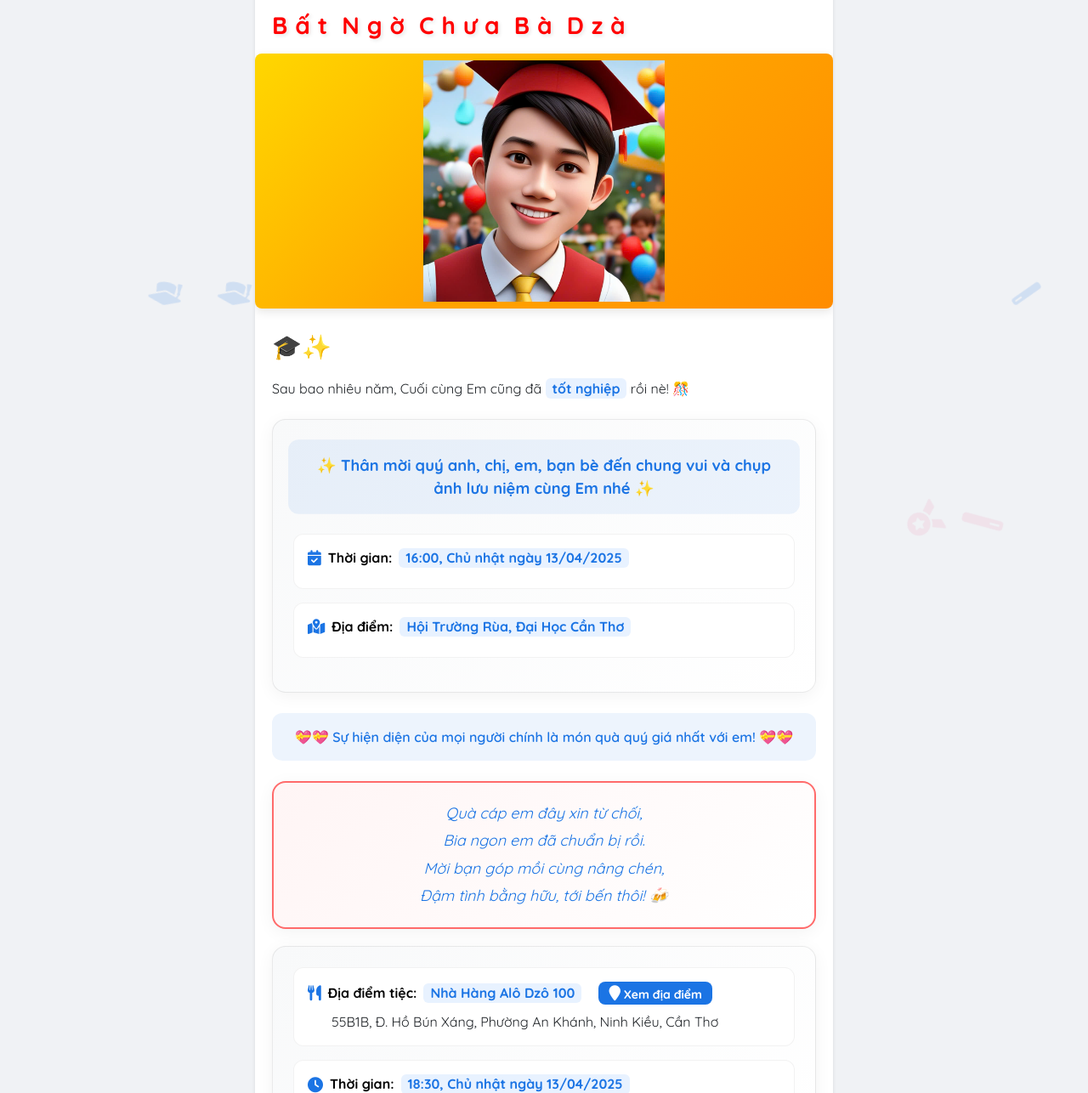
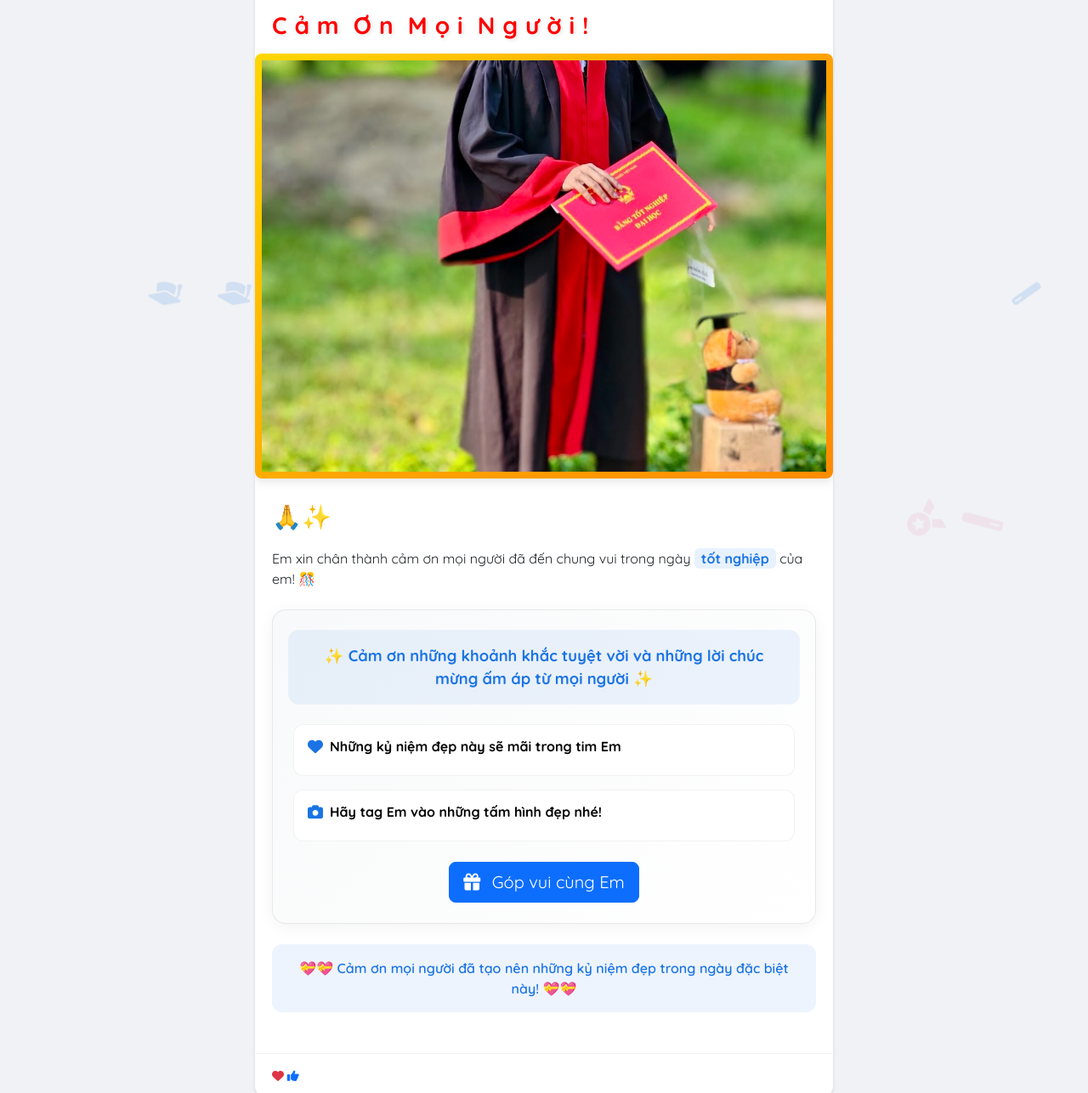
Before and after one commit to huynhvangioiem/graduate, a plain HTML site: page index.html in a window 1280 px wide. Shown: the part 124-1410 px from the top of the page at 85% size. Drawn offline with nearby package versions, Linux system fonts and the light colour scheme.

Commit message:
version 3: thank you

```diff
--- a/index.html
+++ b/index.html
@@ -91,8 +91,8 @@
 
         .main-image {
             width: 100%;
-            height: 300px;
-            object-fit: contain;
+            height: 500px;
+            object-fit: cover;
             margin: 0 auto;
             display: block;
             background: linear-gradient(135deg, #ffd700 0%, #ffa500 50%, #ff8c00 100%);
@@ -612,93 +612,57 @@
             </div>
 
             <h1 class="post-title">
-                <span>B</span>
-                <span>ấ</span>
-                <span>t</span>
+                <span>C</span>
+                <span>ả</span>
+                <span>m</span>
+                <span> </span>
+                <span>Ơ</span>
+                <span>n</span>
+                <span> </span>
+                <span>M</span>
+                <span>ọ</span>
+                <span>i</span>
                 <span> </span>
                 <span>N</span>
                 <span>g</span>
+                <span>ư</span>
                 <span>ờ</span>
-                <span> </span>
-                <span>C</span>
-                <span>h</span>
-                <span>ư</span>
-                <span>a</span>
-                <span> </span>
-                <span>B</span>
-                <span>à</span>
-                <span> </span>
-                <span>D</span>
-                <span>z</span>
-                <span>à</span>
+                <span>i</span>
+                <span>!</span>
             </h1>
 
             <!-- Post Content -->
             <div class="post-content">
-                <img src="3da0b28c8d183d466409.jpg" alt="Graduation" class="main-image">
+                <img src="IMG_20250413_1628042.jpg" alt="Graduation" class="main-image">
 
                 <div class="post-text">
-                    <p class="emoji">🎓✨</p>
-                    <p>Sau bao nhiêu năm, Cuối cùng Em cũng đã <span class="highlight">tốt nghiệp</span> rồi nè!
+                    <p class="emoji">🙏✨</p>
+                    <p>Em xin chân thành cảm ơn mọi người đã đến chung vui trong ngày <span class="highlight">tốt
+                            nghiệp</span> của em!
                         🎊</p>
 
                     <div class="event-details">
-                        <p class="invitation-text">✨ Thân mời quý anh, chị, em, bạn bè đến chung vui và chụp ảnh lưu
-                            niệm cùng
-                            Em nhé ✨</p>
+                        <p class="invitation-text">✨ Cảm ơn những khoảnh khắc tuyệt vời và những lời chúc mừng ấm áp từ
+                            mọi người ✨</p>
                         <div class="event-info">
-                            <h5><i class="fas fa-calendar-check"></i> Thời gian: <span class="highlight">16:00, Chủ nhật
-                                    ngày 13/04/2025</span></h5>
+                            <h5><i class="fas fa-heart"></i> Những kỷ niệm đẹp này sẽ mãi trong tim Em</h5>
                         </div>
                         <div class="event-info">
-                            <h5><i class="fas fa-map-marked-alt"></i> Địa điểm: <span class="highlight">Hội Trường Rùa,
-                                    Đại Học Cần Thơ</span></h5>
+                            <h5><i class="fas fa-camera"></i> Hãy tag Em vào những tấm hình đẹp nhé!</h5>
                         </div>
-                    </div>
-                    <p class="gift-message">
-                        💝💝 Sự hiện diện của mọi người chính là món quà quý giá nhất với em! 💝💝
-                    </p>
-                    <div class="event-details"
-                        style="background: linear-gradient(135deg, #fff5f5 0%, #ffffff 100%); border: 2px solid #ff6b6b; padding: 20px; border-radius: 16px; margin: 20px 0;">
-                        <p
-                            style="font-style: italic; color: #1b74e4; text-align: center; font-size: 18px; line-height: 1.8; margin: 0;">
-                            Quà cáp em đây xin từ chối,<br>
-                            Bia ngon em đã chuẩn bị rồi.<br>
-                            Mời bạn góp mồi cùng nâng chén,<br>
-                            Đậm tình bằng hữu, tới bến thôi! 🍻
-                        </p>
-                    </div>
 
-                    <div class="event-details" style="margin-top: 20px;">
-                        <div class="event-info">
-                            <h5>
-                                <i class="fas fa-utensils"></i>
-                                Địa điểm tiệc: <span class="highlight">Nhà Hàng Alô Dzô 100</span>
-                                <a href="https://maps.app.goo.gl/2LyBRVRaeX7gq9kf6" target="_blank"
-                                    style="margin-left: 12px; padding: 4px 12px; background: #1b74e4; color: white; border-radius: 8px; text-decoration: none; font-size: 14px;">
-                                    <i class="fas fa-map-marker" style="color: white;"></i> Xem địa điểm
-                                </a>
-                            </h5>
-
-                            <div style="display: flex; align-items: center; margin-left: 28px; margin-top: 8px;">
-                                <p style="margin: 0;">55B1B, Đ. Hồ Bún Xáng, Phường An Khánh, Ninh Kiều, Cần Thơ</p>
-                            </div>
-                        </div>
-                        <div class="event-info">
-                            <h5><i class="fas fa-clock"></i> Thời gian: <span class="highlight">18:30, Chủ nhật ngày
-                                    13/04/2025</span></h5>
+                        <!-- Button to open modal -->
+                        <div class="text-center mt-4">
+                            <button type="button" class="btn btn-primary btn-lg" data-bs-toggle="modal"
+                                data-bs-target="#partyModal">
+                                <i class="fas fa-gift me-2"></i> Góp vui cùng Em
+                            </button>
                         </div>
                     </div>
 
-                    <div class="qr-section" style="display: block; text-align: center; margin-top: 20px;">
-                        <h6>Quét/Click mã QR để góp mồi nhé! 🍻 🤪🍺</h6>
-                        <a href="https://me.momo.vn/QDI7Tos6UBCPs7iDFOfetx" target="_blank">
-                            <img src="29b0f5b9152da573fc3c.jpg" alt="Party QR Code" class="img-fluid"
-                                style="max-width: 200px; margin: 20px 0;">
-                        </a>
-                        <p class="text-muted">"Rượu ngon ta sẵn sàng, bạn thêm mồi bén, tình ngàn năm sau" 😎🥂</p>
-                    </div>
-
+                    <p class="gift-message">
+                        💝💝 Cảm ơn mọi người đã tạo nên những kỷ niệm đẹp trong ngày đặc biệt này! 💝💝
+                    </p>
                 </div>
             </div>
 
@@ -709,10 +673,42 @@
                         <i class="fas fa-heart text-danger"></i>
                         <i class="fas fa-thumbs-up text-primary"></i>
                     </div>
-                    <div>
-                        <a href="https://calendar.app.google/SSxM6YSL1a11q6UU6" target="_blank"
-                            class="btn share-btn btn-link">save to calendar</a>
+                </div>
+            </div>
+        </div>
+    </div>
+
+    <!-- Party Modal -->
+    <div class="modal fade" id="partyModal" tabindex="-1" aria-labelledby="partyModalLabel" aria-hidden="true">
+        <div class="modal-dialog modal-dialog-centered">
+            <div class="modal-content">
+                <div class="modal-header">
+                    <h5 class="modal-title" id="partyModalLabel">🎉 Góp vui cùng Em</h5>
+                    <button type="button" class="btn-close" data-bs-dismiss="modal" aria-label="Close"></button>
+                </div>
+                <div class="modal-body">
+                    <div
+                        style="background: linear-gradient(135deg, #fff5f5 0%, #ffffff 100%); border: 2px solid #ff6b6b; padding: 20px; border-radius: 16px; margin-bottom: 20px;">
+                        <p
+                            style="font-style: italic; color: #1b74e4; text-align: center; font-size: 18px; line-height: 1.8; margin: 0;">
+                            Cảm ơn quà tặng từ các bạn,<br>
+                            Tình cảm sâu đậm, nghĩa tràn đầy.<br>
+                            Mời bạn góp mồi cùng nâng chén,<br>
+                            Kỷ niệm ngày vui, tới bến thôi! 🍻
+                        </p>
                     </div>
+
+                    <div style="text-align: center;">
+                        <h6 class="mb-3">Quét/Click mã QR để góp mồi cho bữa tiệc thêm vui nhé! 🍻 🤪🍺</h6>
+                        <a href="https://me.momo.vn/QDI7Tos6UBCPs7iDFOfetx/WPe99yB5jqN8eLy" target="_blank">
+                            <img src="b85fee131139a267fb28.jpg" alt="Party QR Code" class="img-fluid"
+                                style="max-width: 200px; margin: 20px 0;">
+                        </a>
+                        <p class="text-muted">"Rượu ngon ta sẵn sàng, bạn thêm mồi bén, tình ngàn năm sau" 😎🥂</p>
+                    </div>
+                </div>
+                <div class="modal-footer">
+                    <button type="button" class="btn btn-secondary" data-bs-dismiss="modal">Đóng</button>
                 </div>
             </div>
         </div>
```
Also changed, not shown: 29b0f5b9152da573fc3c.jpg (deleted), IMG_20250413_1628042.jpg (added), b85fee131139a267fb28.jpg (added), bff32c79928a65d43c9b.jpg (deleted).
